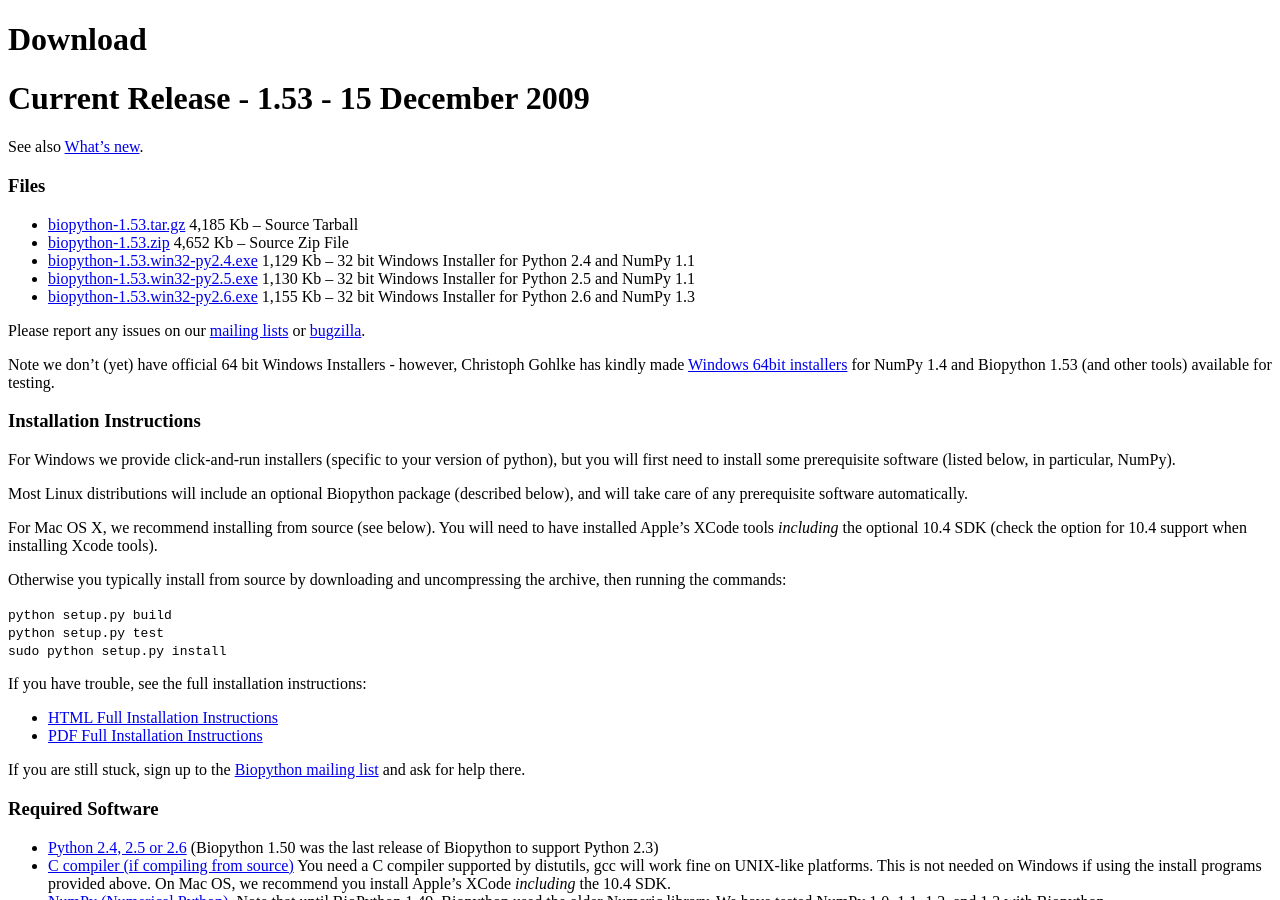
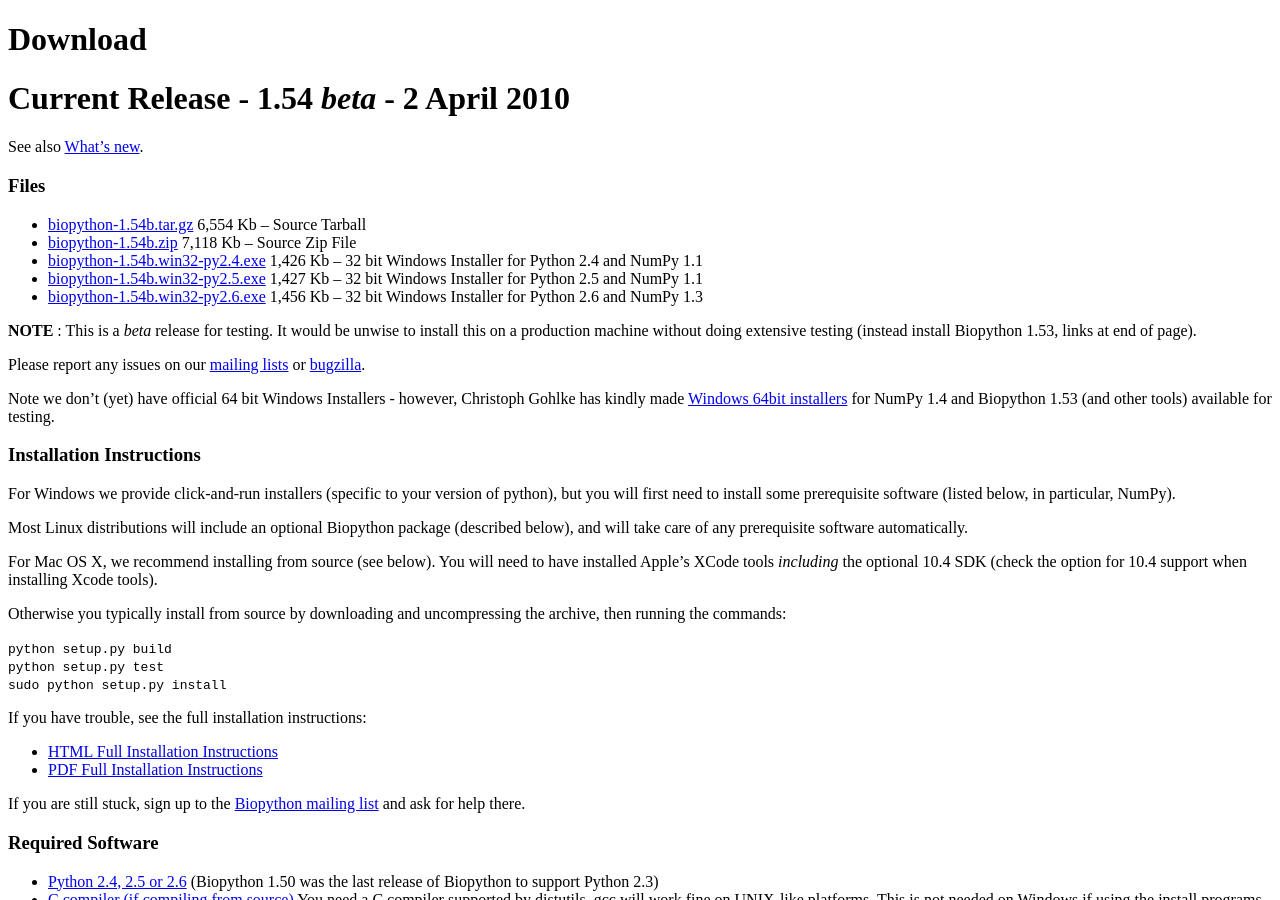
Before and after one commit to biopython/biopython.github.io, a Jekyll site: the page built from wiki/Download.md, in a window 1280 px wide and 900 px high. Built offline with Jekyll 4.4.1, drawn with Linux system fonts in a browser that asks for light colours.

Commit message:
Biopython 1.54b

```diff
--- a/wiki/Download.md
+++ b/wiki/Download.md
@@ -4,23 +4,27 @@ permalink: wiki/Download
 layout: wiki
 ---
 
-Current Release - 1.53 - 15 December 2009
-=========================================
+Current Release - 1.54 *beta* - 2 April 2010
+============================================
 
 See also [What's new](http://biopython.open-bio.org/SRC/biopython/NEWS).
 
 ### Files
 
--   [biopython-1.53.tar.gz](http://biopython.org/DIST/biopython-1.53.tar.gz)
-    4,185 Kb -- Source Tarball
--   [biopython-1.53.zip](http://biopython.org/DIST/biopython-1.53.zip)
-    4,652 Kb -- Source Zip File
--   [biopython-1.53.win32-py2.4.exe](http://biopython.org/DIST/biopython-1.53.win32-py2.4.exe)
-    1,129 Kb -- 32 bit Windows Installer for Python 2.4 and NumPy 1.1
--   [biopython-1.53.win32-py2.5.exe](http://biopython.org/DIST/biopython-1.53.win32-py2.5.exe)
-    1,130 Kb -- 32 bit Windows Installer for Python 2.5 and NumPy 1.1
--   [biopython-1.53.win32-py2.6.exe](http://biopython.org/DIST/biopython-1.53.win32-py2.6.exe)
-    1,155 Kb -- 32 bit Windows Installer for Python 2.6 and NumPy 1.3
+-   [biopython-1.54b.tar.gz](http://biopython.org/DIST/biopython-1.54b.tar.gz)
+    6,554 Kb -- Source Tarball
+-   [biopython-1.54b.zip](http://biopython.org/DIST/biopython-1.54b.zip)
+    7,118 Kb -- Source Zip File
+-   [biopython-1.54b.win32-py2.4.exe](http://biopython.org/DIST/biopython-1.54b.win32-py2.4.exe)
+    1,426 Kb -- 32 bit Windows Installer for Python 2.4 and NumPy 1.1
+-   [biopython-1.54b.win32-py2.5.exe](http://biopython.org/DIST/biopython-1.54b.win32-py2.5.exe)
+    1,427 Kb -- 32 bit Windows Installer for Python 2.5 and NumPy 1.1
+-   [biopython-1.54b.win32-py2.6.exe](http://biopython.org/DIST/biopython-1.54b.win32-py2.6.exe)
+    1,456 Kb -- 32 bit Windows Installer for Python 2.6 and NumPy 1.3
+
+**NOTE** : This is a *beta* release for testing. It would be unwise to
+install this on a production machine without doing extensive testing
+(instead install Biopython 1.53, links at end of page).
 
 Please report any issues on our [mailing
 lists](mailing_lists "wikilink") or
```
Also changed, not shown: 1 other file.
